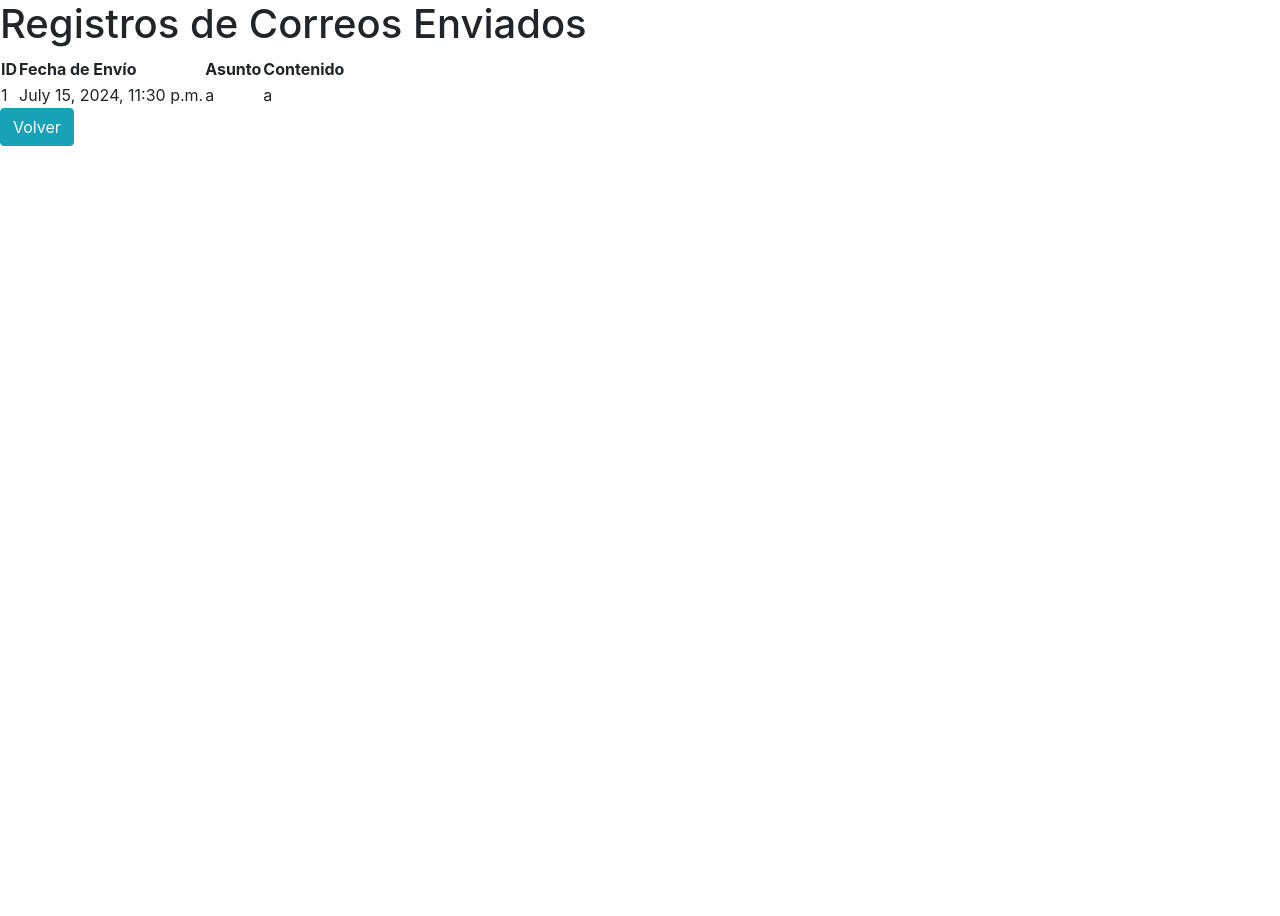
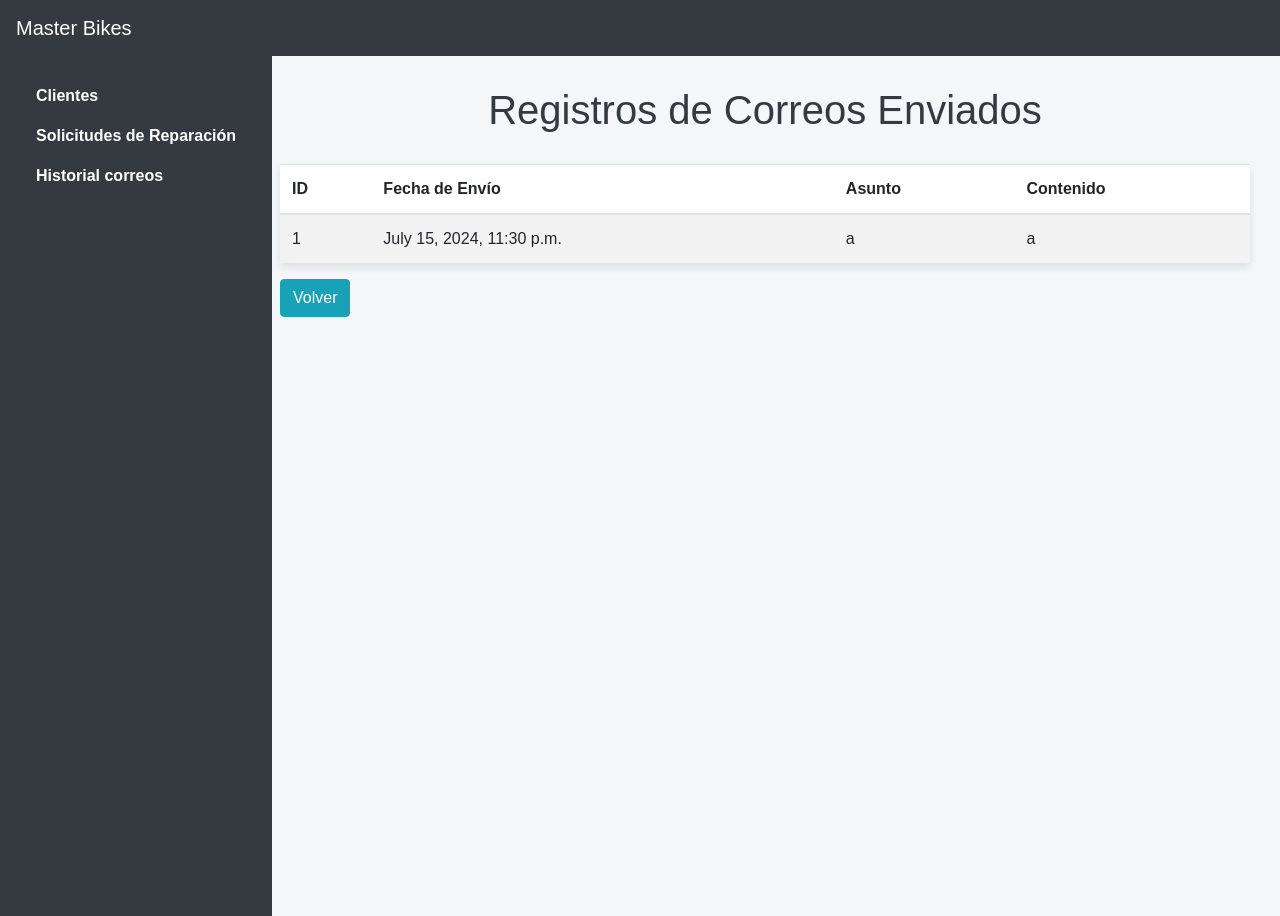
Before and after one commit to CvmiloM/master-bikes-, a Django app: page /registros_correo/ in a window 1280 px wide. Run offline with Django 5.2, Linux system fonts and the light colour scheme; data comes from the database, SQL or seed files in the repository; some libraries are stand-ins or nearby versions.

Commit message:
Update listar_registros_correo.html

```diff
--- a/mainapp/templates/listar_registros_correo.html
+++ b/mainapp/templates/listar_registros_correo.html
@@ -3,19 +3,82 @@
 <head>
     <meta charset="UTF-8">
     <meta name="viewport" content="width=device-width, initial-scale=1.0">
-    <title>Document</title>
+    <title>Registros de Correos Enviados</title>
     <link href="https://stackpath.bootstrapcdn.com/bootstrap/4.5.2/css/bootstrap.min.css" rel="stylesheet">
     <script src="https://code.jquery.com/jquery-3.5.1.slim.min.js"></script>
     <script src="https://cdn.jsdelivr.net/npm/bootstrap@4.5.2/dist/js/bootstrap.bundle.min.js"></script>
-
+    <style>
+        body {
+            background-color: #f4f6f9;
+            font-family: 'Arial', sans-serif;
+        }
+        .navbar {
+            background-color: #343a40;
+        }
+        .navbar-brand, .nav-link {
+            color: #ffffff !important;
+        }
+        .nav-link:hover {
+            color: #ffc107 !important;
+        }
+        .sidebar {
+            height: 100vh;
+            background-color: #343a40;
+            padding: 20px;
+            position: fixed;
+        }
+        .sidebar .nav-link {
+            color: #ffffff !important;
+            font-weight: bold;
+        }
+        .sidebar .nav-link:hover {
+            color: #ffc107 !important;
+        }
+        .content {
+            margin-left: 250px;
+            padding: 30px;
+        }
+        h1 {
+            color: #343a40;
+            text-align: center;
+            margin-bottom: 30px;
+        }
+        .table {
+            background-color: #ffffff;
+            box-shadow: 0 4px 8px rgba(0, 0, 0, 0.1);
+        }
+        .btn-primary, .btn-info, .btn-success, .btn-danger {
+            margin-right: 5px;
+        }
+        .btn-primary {
+            background-color: #343a40;
+            border-color: #343a40;
+        }
+        .btn-primary:hover {
+            background-color: #23272b;
+            border-color: #1d2124;
+        }
+    </style>
 </head>
 <body>
-<head>
-    <title>Registros de Correos Enviados</title>
-</head>
-<body>
+    <nav class="navbar navbar-expand-lg">
+        <a class="navbar-brand" href="#">Master Bikes</a>
+        <button class="navbar-toggler" type="button" data-toggle="collapse" data-target="#navbarNav" aria-controls="navbarNav" aria-expanded="false" aria-label="Toggle navigation">
+            <span class="navbar-toggler-icon"></span>
+        </button>
+    </nav>
+
+    <div class="sidebar">
+        <nav class="nav flex-column">
+            <a class="nav-link" href="{% url 'clientes' %}">Clientes</a>
+            <a class="nav-link" href="{% url 'solicitudes' %}">Solicitudes de Reparación</a>
+            <a class="nav-link" href="{% url 'listar_registros_correo' %}">Historial correos</a>
+        </nav>
+    </div>
+
+    <div class="content">
         <h1>Registros de Correos Enviados</h1>
-    <table>
+        <table class="table table-striped">
             <thead>
                 <tr>
                     <th>ID</th>
@@ -36,7 +99,6 @@
             </tbody>
         </table>
         <button class="btn btn-info" onclick="history.back()">Volver</button>
+    </div>
 </body>
 </html>
-</body>
-</html>
```
Lines whose indentation alone changed are shown as unchanged.
